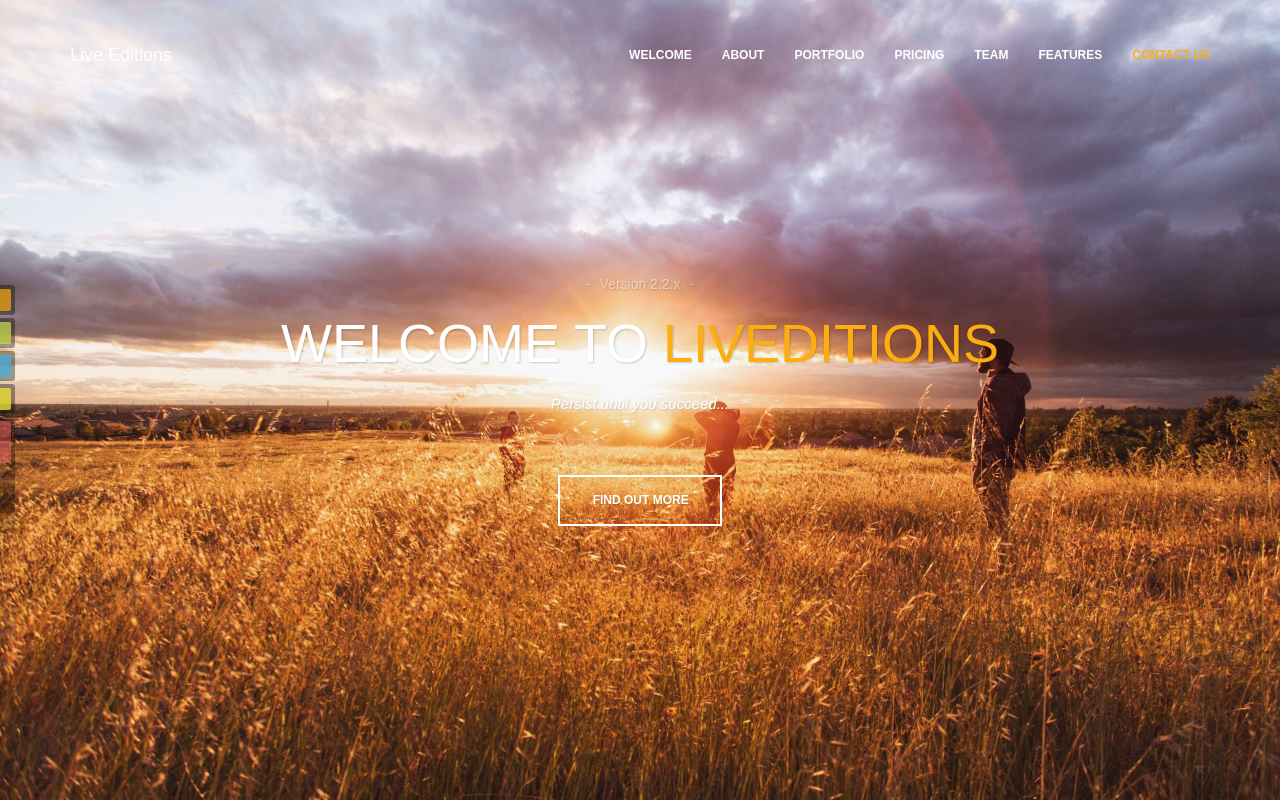
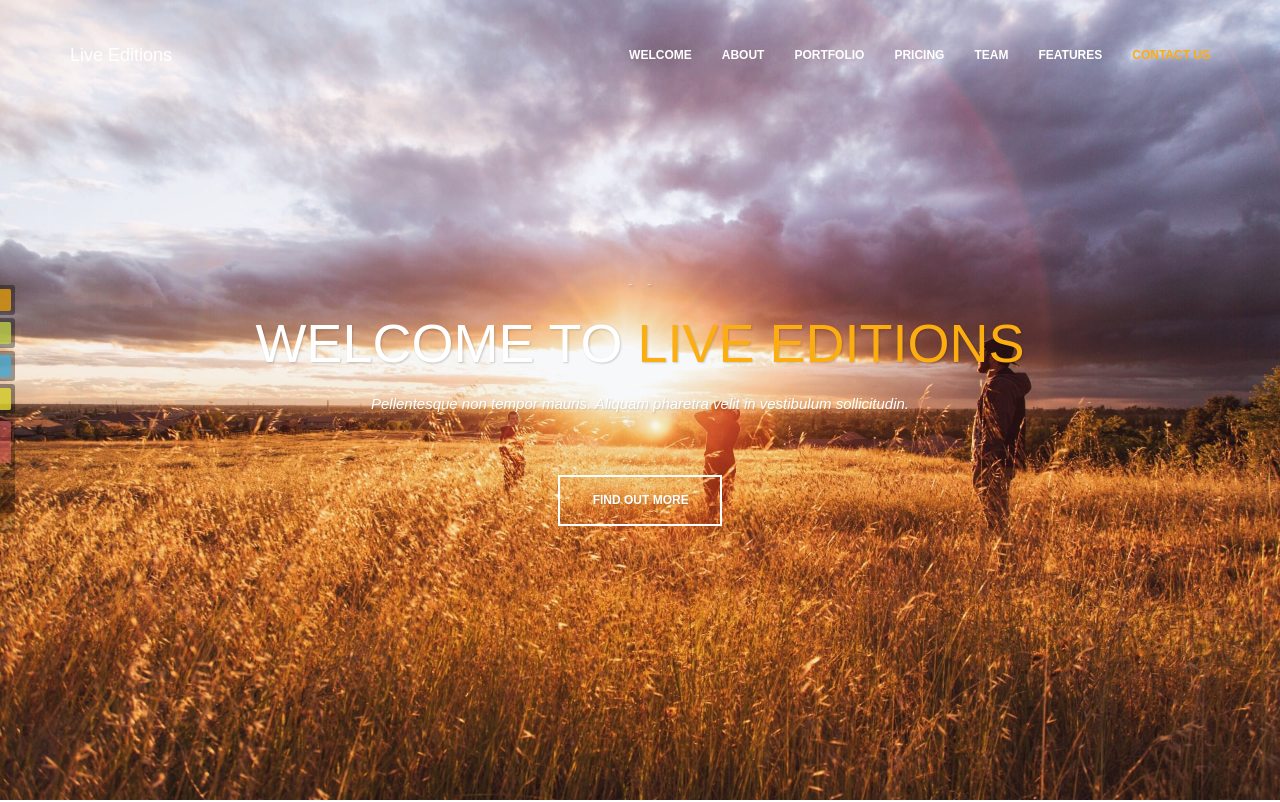
Before and after one commit to sarareesedev/liveditions, a plain HTML site: page index.html in a window 1280 px wide. Shown: the top 802 px of the page. Drawn offline with nearby package versions, Linux system fonts and the light colour scheme; some packages are replaced by stand-ins of ours; a script that the page names is missing; a web font is replaced by a local one.

Commit message:
Add files via upload

```diff
--- a/index.html
+++ b/index.html
@@ -161,7 +161,7 @@
         </div>
 
         <!-- Sidebar brand name -->
-        <div class="sidebar-menu__brand">Liveditions</div>
+        <div class="sidebar-menu__brand">Live Editions</div>
 
         <!-- Sidebar links -->
         <ul class="fullpage__nav sidebar-menu__ul nav">
@@ -185,17 +185,17 @@
 
                         <!-- Pre heading -->
                         <p class="heading__pre">
-                            Version 2.2.x
+
                         </p>
 
                         <!-- Heading -->
                         <h1 class="heading heading_lg">
-                            Welcome to <span class="text-primary">Liveditions</span>
+                            Welcome to <span class="text-primary">Live Editions</span>
                         </h1>
 
                         <!-- Sub heading -->
                         <p class="heading__sub">
-                            Persist until you succeed...
+                            Pellentesque non tempor mauris. Aliquam pharetra velit in vestibulum sollicitudin.
                         </p>
 
                         <!-- Button -->
```
